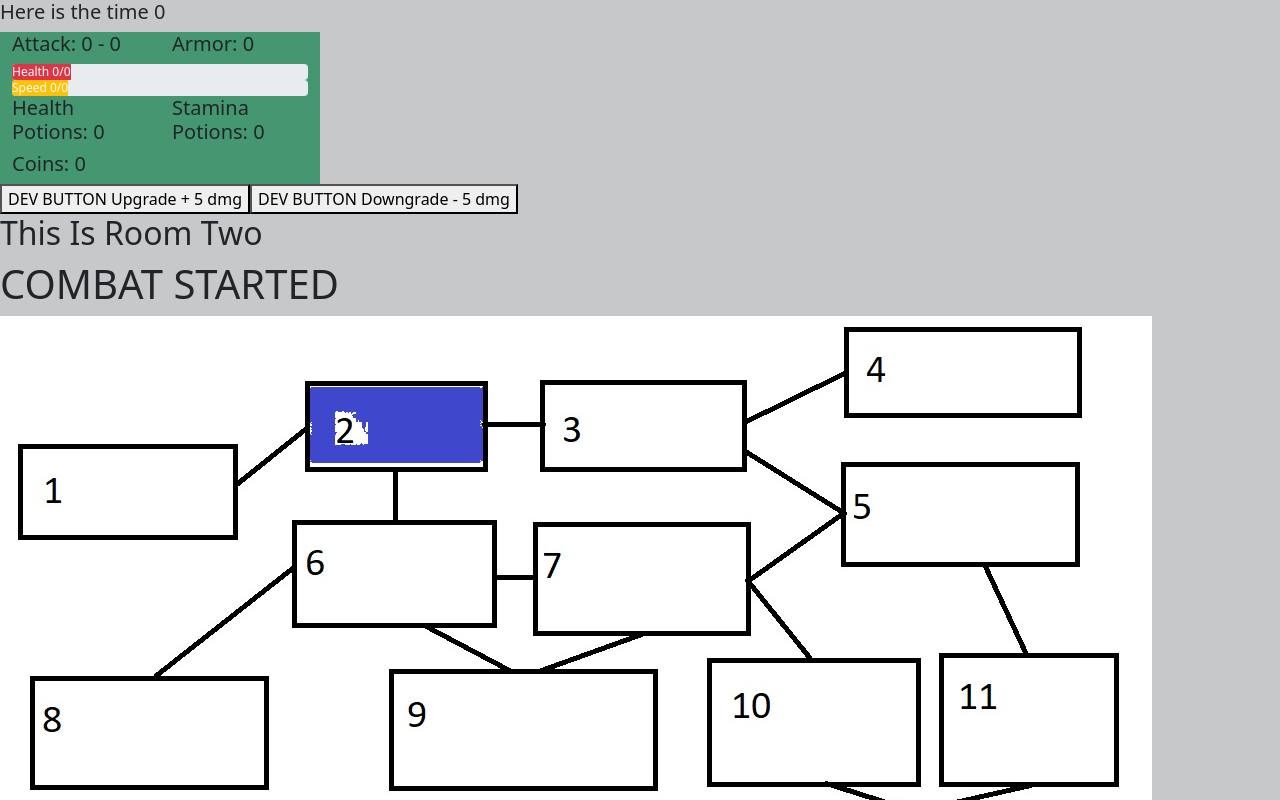
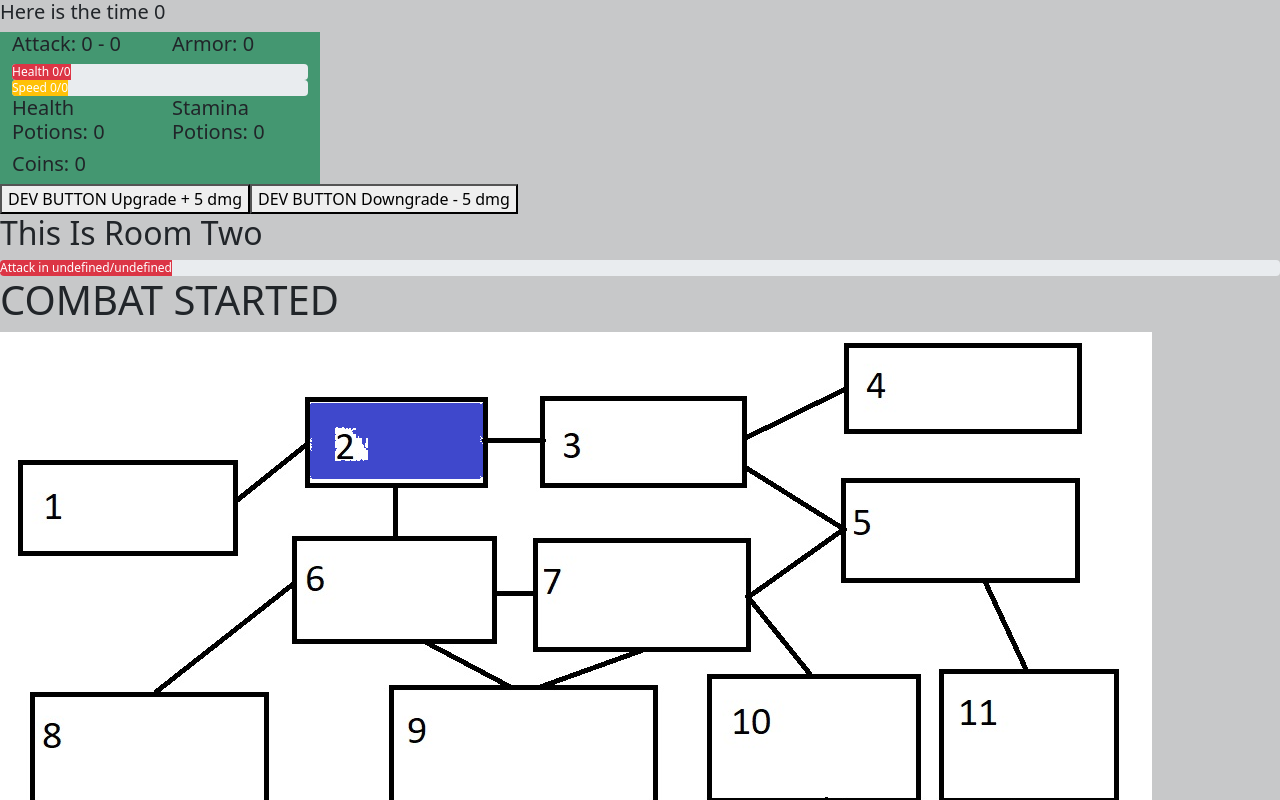
Before and after one commit to Wjamescorbett/ReactGamePractice, a React (Create React App) app: page /RoomTwo in a window 1280 px wide. Both pictures are taken after a click on the button "Start Combat!". Shown: the top 800 px of the page. Built offline with nearby package versions, Linux system fonts and the light colour scheme.

Commit message:
Making player close attack timer seperate from standard attack.

```diff
--- a/src/components/App.jsx
+++ b/src/components/App.jsx
@@ -48,6 +48,12 @@ function App() {
 
     const [playerAttacked, setPlayerAttacked] = useState(1)
 
+    const [playerAttackCloseEnemyTimerState, setPlayerAttackCloseEnemyTimerState] = useState(0)
+    const [playerAttackCloseEnemyTimerStateMax, setPlayerAttackCloseEnemyTimerStateMax] = useState(0)
+    const [runPlayerAttackCloseEnemyTimer, setRunPlayerAttackCloseEnemyTimer] = useState(false)
+
+    const [playerAttackedCloseEnemy, setPlayerAttackedCloseEnemy] = useState(1)
+
 
     const [startCombatCheck, setStartCombatCheck] = useState(false)
 
@@ -92,7 +98,6 @@ function App() {
         enemyColor: "secondary"
     })
 
-    const [enemyArray, setEnemyArray] = useState([])
     const [enemiesInRoomCheck, setEnemiesInRoomCheck] = useState(false)
 
     const [numberOfEnemiesInRoom, setNumberOfEnemiesInRoom] = useState(0)
@@ -130,6 +135,18 @@ useEffect(() => {
             playerAttackTimer(playerAttackTimerState)
         }
     }
+
+    if(playerAttackCloseEnemyTimerState < 0 & runPlayerAttackCloseEnemyTimer === false){
+        setPlayerAttackCloseEnemyTimerState(playerAttackCloseEnemyTimerStateMax)
+        setPlayerAttackedCloseEnemy(2)
+    }
+    if(playerAttackCloseEnemyTimerState >= 0 & runPlayerAttackCloseEnemyTimer === true){
+        setRunPlayerAttackCloseEnemyTimer(false)
+        if(enemyOne.enemyHealth > 0 || enemyTwo.enemyHealth > 0 || enemyThree.enemyHealth > 0){
+            playerAttackCloseEnemyTimer(playerAttackCloseEnemyTimerState)
+        }
+    }
+
     if(enemyOne.enemyHealth > 0 & startCombatCheck === true & runEnemyOneAttackTimer === true){
         setRunEnemyOneAttackTimer(false)
         enemyOneAttackTimer()
@@ -369,6 +386,9 @@ useEffect(() => {
         })
         setPlayerAttackTimerState(attackTimer)
         setPlayerAttackTimerStateMax(attackTimer)
+        setPlayerAttackCloseEnemyTimerState(attackTimer)
+        setPlayerAttackCloseEnemyTimerStateMax(attackTimer)
+
         if(gameTick === 0){
             gameTime()
         }
@@ -422,7 +442,9 @@ useEffect(() => {
     function roomMovement(nowCurrentRoom){
         setCurrentRoom(nowCurrentRoom)
         setPlayerAttackTimerState(playerAttackTimerStateMax)
+        setPlayerAttackCloseEnemyTimerState(playerAttackCloseEnemyTimerStateMax)
         setPlayerAttacked(1)
+        setPlayerAttackedCloseEnemy(1)
         if(player.playerSpeed > 0){
             setCurrentRoom(nowCurrentRoom)
             setPlayer(prevPlayer => {
@@ -644,6 +666,23 @@ useEffect(() => {
         setTimeout(() => {setPlayerAttackTimerState(prevPlayerAttackTimerState => prevPlayerAttackTimerState -1); }, 1000);
         setTimeout(() => {playerAttackTimer(newTimeHolder); }, 1000);
     }
+
+    // *CLOSE ENEMY
+
+    function playerAttackCloseEnemyTimer(timer) {
+        var timeHolder = timer
+        if(timeHolder >= 0){
+            console.log(`THIS IS PLAYER ATTACK CLOSE ENEMY TIMER ${timeHolder}`)
+            playerAttackCloseEnemyTimerSetState(timeHolder)
+        }
+    }
+
+    function playerAttackCloseEnemyTimerSetState(timer){
+        var newTimeHolder = timer - 1
+        setTimeout(() => {setPlayerAttackCloseEnemyTimerState(prevPlayerAttackCloseEnemyTimerState => prevPlayerAttackCloseEnemyTimerState -1); }, 1000);
+        setTimeout(() => {playerAttackCloseEnemyTimer(newTimeHolder); }, 1000);
+    }
+
                                             // !END PLAYER ATTACK TIMER
 
 
@@ -652,7 +691,7 @@ useEffect(() => {
     function playerAttackMove(attackEnemy) {
         var currentPlayerAttack = playerAttackRandomizer(player.playerAttackLow, player.playerAttackHigh)
         if(attackEnemy === 1 & enemyOne.enemyHealth <= 0){
-            deadCheck(currentPlayerAttack, attackEnemy)
+            deadCheck(currentPlayerAttack, attackEnemy, "standardAttack")
             killedEnemyToastMessage(attackEnemy)
         }
         if(attackEnemy === 1 & enemyOne.enemyHealth > 0){
@@ -661,11 +700,11 @@ useEffect(() => {
                 currentPlayerAttack = 1
             }
             playerAttackMoveSetState(1, currentPlayerAttack)
-            deadCheck(currentPlayerAttack, attackEnemy)
+            deadCheck(currentPlayerAttack, attackEnemy, "standardAttack")
         }
 
         if(attackEnemy === 2 & enemyTwo.enemyHealth <= 0){
-            deadCheck(currentPlayerAttack, attackEnemy)
+            deadCheck(currentPlayerAttack, attackEnemy, "standardAttack")
             killedEnemyToastMessage(attackEnemy)
         }
         if(attackEnemy === 2 & enemyTwo.enemyHealth > 0){
@@ -674,10 +713,10 @@ useEffect(() => {
                 currentPlayerAttack = 1
             }
             playerAttackMoveSetState(2, currentPlayerAttack)
-            deadCheck(currentPlayerAttack, attackEnemy)
+            deadCheck(currentPlayerAttack, attackEnemy, "standardAttack")
         }
         if(attackEnemy === 3 & enemyThree.enemyHealth <= 0){
-            deadCheck(currentPlayerAttack, attackEnemy)
+            deadCheck(currentPlayerAttack, attackEnemy, "standardAttack")
             killedEnemyToastMessage(attackEnemy)
         }
         if(attackEnemy === 3 & enemyThree.enemyHealth > 0){
@@ -686,39 +725,43 @@ useEffect(() => {
                 currentPlayerAttack = 1
             }
             playerAttackMoveSetState(3, currentPlayerAttack)
-            deadCheck(currentPlayerAttack, attackEnemy)
+            deadCheck(currentPlayerAttack, attackEnemy, "standardAttack")
         }
     }
 
-    function playerAttackClosestEnemyMove () {
+    function playerAttackCloseEnemyMove () {
         var currentPlayerAttack = player.playerAttackHigh
-        if(enemyOne.enemySpeed <= enemyTwo.enemySpeed & enemyOne.enemySpeed <= enemyThree.enemySpeed & enemyOne.enemyHealth > 0){
+        var runOnce = false
+        if(enemyOne.enemySpeed <= enemyTwo.enemySpeed & enemyOne.enemySpeed <= enemyThree.enemySpeed & enemyOne.enemyHealth > 0 & runOnce === false){
             currentPlayerAttack = currentPlayerAttack - enemyOne.enemyArmor
             if(currentPlayerAttack <= 0){
                 currentPlayerAttack = 1
             }
+            runOnce = true
             playerAttackMoveSetState(1, currentPlayerAttack)
-            deadCheck(currentPlayerAttack, 1)
+            deadCheck(currentPlayerAttack, 1, "closeAttack")
         }
-        if(enemyTwo.enemySpeed <= enemyOne.enemySpeed & enemyTwo.enemySpeed <= enemyThree.enemySpeed & enemyTwo.enemyHealth > 0){
+        if(enemyTwo.enemySpeed <= enemyOne.enemySpeed & enemyTwo.enemySpeed <= enemyThree.enemySpeed & enemyTwo.enemyHealth > 0 & runOnce === false){
             currentPlayerAttack = currentPlayerAttack - enemyTwo.enemyArmor
             if(currentPlayerAttack <= 0){
                 currentPlayerAttack = 1
             }
+            runOnce = true
             playerAttackMoveSetState(2, currentPlayerAttack)
-            deadCheck(currentPlayerAttack, 2)
+            deadCheck(currentPlayerAttack, 2, "closeAttack")
         }
-        if(enemyThree.enemySpeed <= enemyOne.enemySpeed & enemyThree.enemySpeed <= enemyTwo.enemySpeed & enemyThree.enemyHealth > 0){
+        if(enemyThree.enemySpeed <= enemyOne.enemySpeed & enemyThree.enemySpeed <= enemyTwo.enemySpeed & enemyThree.enemyHealth > 0 & runOnce === false){
             currentPlayerAttack = currentPlayerAttack - enemyThree.enemyArmor
             if(currentPlayerAttack <= 0){
                 currentPlayerAttack = 1
             }
+            runOnce = true
             playerAttackMoveSetState(3, currentPlayerAttack)
-            deadCheck(currentPlayerAttack, 3)
+            deadCheck(currentPlayerAttack, 3, "closeAttack")
         }
     }
 
-    function playerAttackMoveSetState(attackEnemyNumber, currentPlayerAttack) {
+    function playerAttackMoveSetState(attackEnemyNumber, currentPlayerAttack, typeOfAttack) {
         if(attackEnemyNumber === 1){
             setPlayer(prevPlayer => {
                 return {...prevPlayer,
@@ -730,7 +773,12 @@ useEffect(() => {
                 enemyHealth: enemyOne.enemyHealth - currentPlayerAttack
                 }
             })
+            if(typeOfAttack === "standardAttack"){
                 setPlayerAttacked(1)
+            }
+            if(typeOfAttack === "closeAttack"){
+                setPlayerAttackedCloseEnemy(1)
+            }
             showToastMessage(currentPlayerAttack, attackEnemyNumber)
         }
         if(attackEnemyNumber === 2){
@@ -744,7 +792,12 @@ useEffect(() => {
                 enemyHealth: enemyTwo.enemyHealth - currentPlayerAttack
                 }
             })
+            if(typeOfAttack === "standardAttack"){
                 setPlayerAttacked(1)
+            }
+            if(typeOfAttack === "closeAttack"){
+                setPlayerAttackedCloseEnemy(1)
+            }
             showToastMessage(currentPlayerAttack, attackEnemyNumber)
         }
         if(attackEnemyNumber === 3){
@@ -758,12 +811,17 @@ useEffect(() => {
                 enemyHealth: enemyThree.enemyHealth - currentPlayerAttack
                 }
             })
+            if(typeOfAttack === "standardAttack"){
                 setPlayerAttacked(1)
+            }
+            if(typeOfAttack === "closeAttack"){
+                setPlayerAttackedCloseEnemy(1)
+            }
             showToastMessage(currentPlayerAttack, attackEnemyNumber)
         }
     }
 
-    function deadCheck(currentPlayerAttack, attackEnemy) {
+    function deadCheck(currentPlayerAttack, attackEnemy, typeOfAttack) {
         if(enemyOne.enemyHealth - currentPlayerAttack <= 0 & enemyOne.enemyRewardCheck === 0 & attackEnemy === 1){
             deadCheckSetState(1)
         }
@@ -773,7 +831,12 @@ useEffect(() => {
         if(enemyThree.enemyHealth - currentPlayerAttack <= 0 & enemyThree.enemyRewardCheck === 0 & attackEnemy === 3){
             deadCheckSetState(3)
         }
+        if(typeOfAttack === "standardAttack"){
             setRunPlayerAttackTimer(true)
+        }
+        if(typeOfAttack === "closeAttack"){
+            setRunPlayerAttackCloseEnemyTimer(true)
+        }
     }
 
     function deadCheckSetState(enemyNumber) {
@@ -1072,7 +1135,9 @@ useEffect(() => {
 
                     <Route path="/GameBoard" element={<GameBoard useHealthPotion={useHealthPotion} buyFromStore={buyFromStore} roomMovement={roomMovement} createEnemy={createEnemy} />} />
 
-                    <Route path="/RoomTwo" element={<RoomTwo playerAttackClosestEnemyMove={playerAttackClosestEnemyMove} useHealthPotion={useHealthPotion} resetRoomStatus={resetRoomStatus} roomMovement={roomMovement} enemyOne={enemyOne} enemyTwo={enemyTwo} enemyThree={enemyThree} roomTwoStatus={roomTwoStatus} currentRoom={currentRoom}  numberOfEnemiesInRoom={numberOfEnemiesInRoom} startCombatCheck={startCombatCheck} startCombat={startCombat} playerAttacked={playerAttacked} playerAttackTimerState={playerAttackTimerState} playerAttackTimerStateMax={playerAttackTimerStateMax} playerAttackMove={playerAttackMove} />} />
+                    <Route path="/RoomTwo" element={<RoomTwo useHealthPotion={useHealthPotion} resetRoomStatus={resetRoomStatus} roomMovement={roomMovement} enemyOne={enemyOne} enemyTwo={enemyTwo} enemyThree={enemyThree} roomTwoStatus={roomTwoStatus} currentRoom={currentRoom}  numberOfEnemiesInRoom={numberOfEnemiesInRoom} startCombatCheck={startCombatCheck} startCombat={startCombat}
+                    playerAttacked={playerAttacked} playerAttackTimerState={playerAttackTimerState} playerAttackTimerStateMax={playerAttackTimerStateMax} playerAttackMove={playerAttackMove}
+                    playerAttackedCloseEnemy={playerAttackedCloseEnemy} playerAttackCloseEnemyTimerState={playerAttackCloseEnemyTimerState} playerAttackCloseEnemyTimerStateMax={playerAttackCloseEnemyTimerStateMax} playerAttackCloseEnemyMove={playerAttackCloseEnemyMove} />} />
 
                     {/* <Route path="/RoomThree" element={<RoomThree roomMovement={this.roomMovement} numberOfEnemiesInRoom={this.state.numberOfEnemiesInRoom} playerAttackMove={this.playerAttackMove} playerDodgeMove={this.playerDodgeMove} roomThreeStatus ={this.state.roomThreeStatus} enemyHealth={this.state.enemyHealth} enemyAttackLow={this.state.enemyAttackLow} enemyAttackHigh={this.state.enemyAttackHigh} enemySpeed={this.state.enemySpeed} enemyArmor={this.state.enemyArmor} enemyReward={this.state.enemyReward} />} /> */}
 
--- a/src/components/DamageEffects/DamageEffects.jsx
+++ b/src/components/DamageEffects/DamageEffects.jsx
@@ -2,6 +2,7 @@ import React , { Component } from 'react';
 import { useEffect } from 'react';
 import { BrowserRouter, Route, Link } from "react-router-dom";
 import PlayerAttackButton from '../PlayerAttackButton/PlayerAttackButton';
+import PlayerCloseEnemyAttackButton from '../PlayerCloseEnemyAttackButton/PlayerCloseEnemyAttackButton';
 import { ToastContainer, toast } from 'react-toastify';
 import 'react-toastify/dist/ReactToastify.css';
 
@@ -18,7 +19,8 @@ const DamageEffects = (props) => {
         return(
             <div>
                 <div>
-                    <PlayerAttackButton useHealthPotion={props.useHealthPotion} resetRoomStatus={props.resetRoomStatus} numberOfEnemiesInRoom={props.numberOfEnemiesInRoom} rechargeAttackMove={props.rechargeAttackMove} playerAttacked={props.playerAttacked} playerAttackMove={props.playerAttackMove} playerAttackClosestEnemyMove={props.playerAttackClosestEnemyMove} playerAttackTimerState={props.playerAttackTimerState} playerAttackTimerStateMax={props.playerAttackTimerStateMax} />
+                    <PlayerAttackButton useHealthPotion={props.useHealthPotion} resetRoomStatus={props.resetRoomStatus} numberOfEnemiesInRoom={props.numberOfEnemiesInRoom} playerAttacked={props.playerAttacked} playerAttackMove={props.playerAttackMove} playerAttackTimerState={props.playerAttackTimerState} playerAttackTimerStateMax={props.playerAttackTimerStateMax} />
+                    <PlayerCloseEnemyAttackButton playerAttackCloseEnemyMove={props.playerAttackCloseEnemyMove} playerAttackCloseEnemyTimerState={props.playerAttackCloseEnemyTimerState} playerAttackCloseEnemyTimerStateMax={props.playerAttackCloseEnemyTimerStateMax} playerAttackedCloseEnemy={props.playerAttackedCloseEnemy} />
                 </div>
                 <div>
                     <h1>COMBAT STARTED</h1>
--- a/src/components/PlayerAttackButton/PlayerAttackButton.jsx
+++ b/src/components/PlayerAttackButton/PlayerAttackButton.jsx
@@ -42,7 +42,7 @@ const PlayerAttackButton = (props) => {
                     <button className="attackMove" onClick={() => props.playerAttackMove(1)}>Attack enemy 1</button>
                     <button className="attackMove" onClick={() => props.playerAttackMove(2)}>Attack enemy 2</button>
                     <button className="attackMove" onClick={() => props.playerAttackMove(3)}>Attack enemy 3</button>
-                    <button className="attackClosestMove" onClick={() => props.playerAttackClosestEnemyMove()}>Attack Closest Enemy</button>
+                    <button className="attackClosestMove" onClick={() => props.playerAttackClosestEnemyMove()}>Power Attack Closest Enemy</button>
                     <button className="healthPotion" onClick={() => props.useHealthPotion()}>Use health potion</button>
                     <Link to="/GameBoard" >
                         <button className="gameBoardButton" onClick={() => props.resetRoomStatus()}>Return Home</button>
--- /dev/null
+++ b/src/components/PlayerCloseEnemyAttackButton/PlayerCloseEnemyAttackButton.jsx
@@ -0,0 +1,31 @@
+import React , { Component } from 'react';
+import { useEffect } from 'react';
+import { BrowserRouter, Route, Link } from "react-router-dom";
+import ProgressBar from 'react-bootstrap/ProgressBar';
+import { ToastContainer, toast } from 'react-toastify';
+import 'react-toastify/dist/ReactToastify.css';
+
+
+const PlayerCloseEnemyAttackButton = (props) => {
+    if(props.playerAttackedCloseEnemy === 1){
+        return(
+            <ProgressBar variant="danger" min={0} max={props.playerAttackCloseEnemyTimerStateMax} now={props.playerAttackCloseEnemyTimerState} label={`Attack in ${props.playerAttackCloseEnemyTimerState}/${props.playerAttackCloseEnemyTimerStateMax}`}/>
+        )
+    }
+    if(props.playerAttackedCloseEnemy === 2){
+            return(
+                <div>
+                    <button className="attackClosestMove" onClick={() => props.playerAttackClosestEnemyMove()}>Power Attack Closest Enemy</button>
+                </div>
+            )
+        }
+    else{
+        return (
+            <div>
+                <h1> BROKEN </h1>
+            </div>
+        )
+    }
+}
+
+export default PlayerCloseEnemyAttackButton;
--- a/src/components/RoomTwo/RoomTwo.jsx
+++ b/src/components/RoomTwo/RoomTwo.jsx
@@ -22,7 +22,7 @@ const RoomTwo = (props) => {
                     <EnemyVisuals currentRoom={props.currentRoom}  enemyOne={props.enemyOne} enemyTwo={props.enemyTwo} enemyThree={props.enemyThree} numberOfEnemiesInRoom={props.numberOfEnemiesInRoom} />
                 </div>
                 <div>
-                    <DamageEffects useHealthPotion={props.useHealthPotion} resetRoomStatus={props.resetRoomStatus} playerAttacked={props.playerAttacked} playerAttackTimerState={props.playerAttackTimerState} playerAttackTimerStateMax={props.playerAttackTimerStateMax} startCombat={props.startCombat} startCombatCheck={props.startCombatCheck} playerAttackMove={props.playerAttackMove} playerAttackClosestEnemyMove= {props.playerAttackClosestEnemyMove} numberOfEnemiesInRoom={props.numberOfEnemiesInRoom} />
+                    <DamageEffects useHealthPotion={props.useHealthPotion} resetRoomStatus={props.resetRoomStatus} playerAttacked={props.playerAttacked} playerAttackTimerState={props.playerAttackTimerState} playerAttackTimerStateMax={props.playerAttackTimerStateMax} startCombat={props.startCombat} startCombatCheck={props.startCombatCheck} playerAttackMove={props.playerAttackMove} playerAttackClosestEnemyMove= {props.playerAttackClosestEnemyMove} numberOfEnemiesInRoom={props.numberOfEnemiesInRoom} playerAttackedCloseEnemy={props.playerAttackedCloseEnemy} />
                 </div>
                 <div>
                     <img src={GameRoomTwoPNG} alt="GameRoomTwoPNG" />
```
Lines whose indentation alone changed are shown as unchanged.
